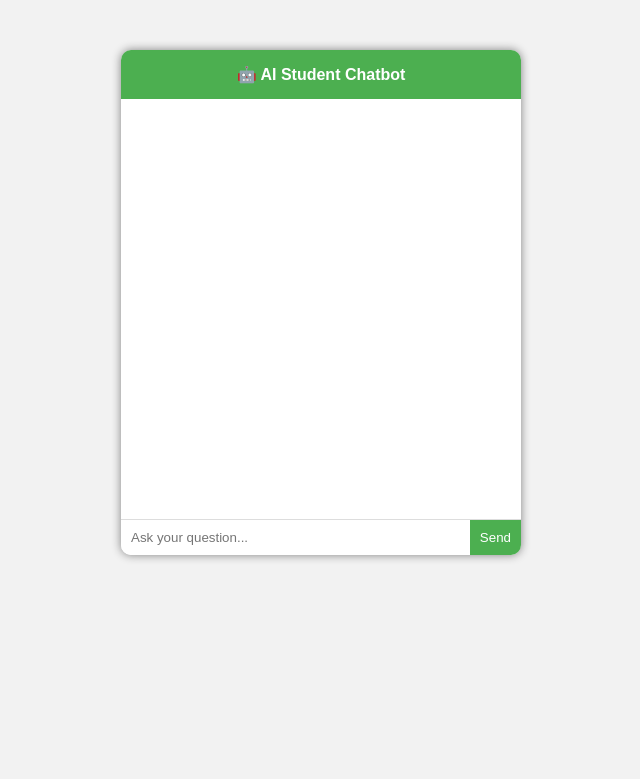
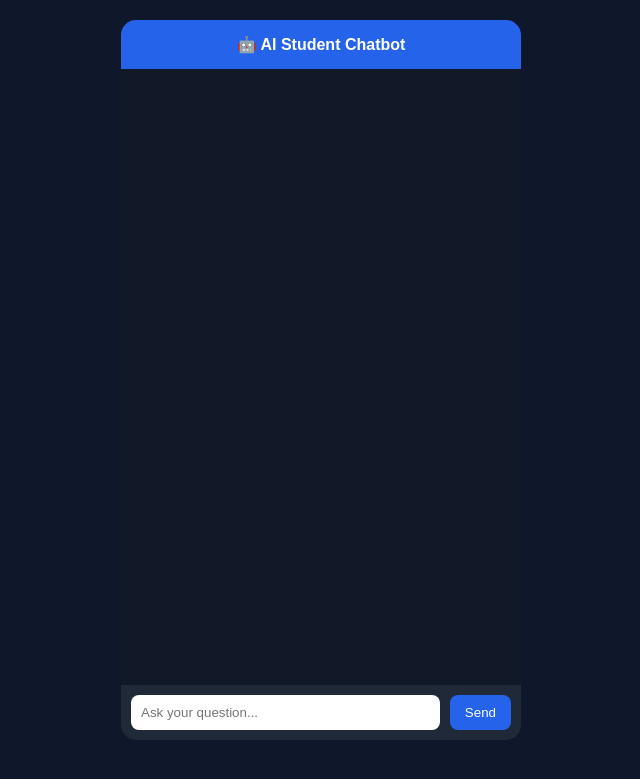
Before and after one commit to Mounika-ai07/AI-STUDENT-CHATBOT, a Flask app: page / in a window 1280 px wide. Shown: the top 779 px of the page, without its empty margins (319-959 px from the left). Run offline with Flask 3, Linux system fonts and the light colour scheme.

```diff
--- a/app.py
+++ b/app.py
@@ -4,7 +4,7 @@ from groq import Groq
 app = Flask(__name__)
 
 client = Groq(
-    api_key="gsk_xxxxxxxxx"
+    api_key="gsk_xxxxxx"
 )
 
 @app.route("/")
--- a/static/style.css
+++ b/static/style.css
@@ -1,21 +1,25 @@
 body {
-    font-family: Arial;
-    background: #f2f2f2;
+    font-family: Arial, sans-serif;
+    background: #0f172a;
+    margin: 0;
+    padding: 0;
     display: flex;
     justify-content: center;
-    margin-top: 50px;
 }
 
 .chat-container {
     width: 400px;
-    background: white;
-    border-radius: 10px;
+    height: 90vh;
+    background: #111827;
+    margin-top: 20px;
+    border-radius: 15px;
+    display: flex;
+    flex-direction: column;
     overflow: hidden;
-    box-shadow: 0 0 10px gray;
 }
 
 .header {
-    background: #4CAF50;
+    background: #2563eb;
     color: white;
     padding: 15px;
     text-align: center;
@@ -23,43 +27,42 @@ body {
 }
 
 .chat-box {
-    height: 400px;
+    flex: 1;
     padding: 10px;
     overflow-y: auto;
-    border-bottom: 1px solid #ddd;
 }
 
 .input-area {
     display: flex;
+    padding: 10px;
+    background: #1f2937;
 }
 
-input {
+.input-area input {
     flex: 1;
     padding: 10px;
     border: none;
-    outline: none;
+    border-radius: 8px;
 }
 
-button {
-    padding: 10px;
-    background: #4CAF50;
+.input-area button {
+    margin-left: 10px;
+    padding: 10px 15px;
+    border: none;
+    background: #2563eb;
     color: white;
-    border: none;
+    border-radius: 8px;
     cursor: pointer;
 }
 
-.message {
-    margin: 5px 0;
-    padding: 8px;
-    border-radius: 5px;
+.user-message {
+    text-align: right;
+    margin: 5px;
+    color: #93c5fd;
 }
 
-.user {
-    text-align: right;
-    color: blue;
+.bot-message {
+    text-align: left;
+    margin: 5px;
+    color: #f9fafb;
 }
-
-.bot {
-    text-align: left;
-    color: green;
-}
```
